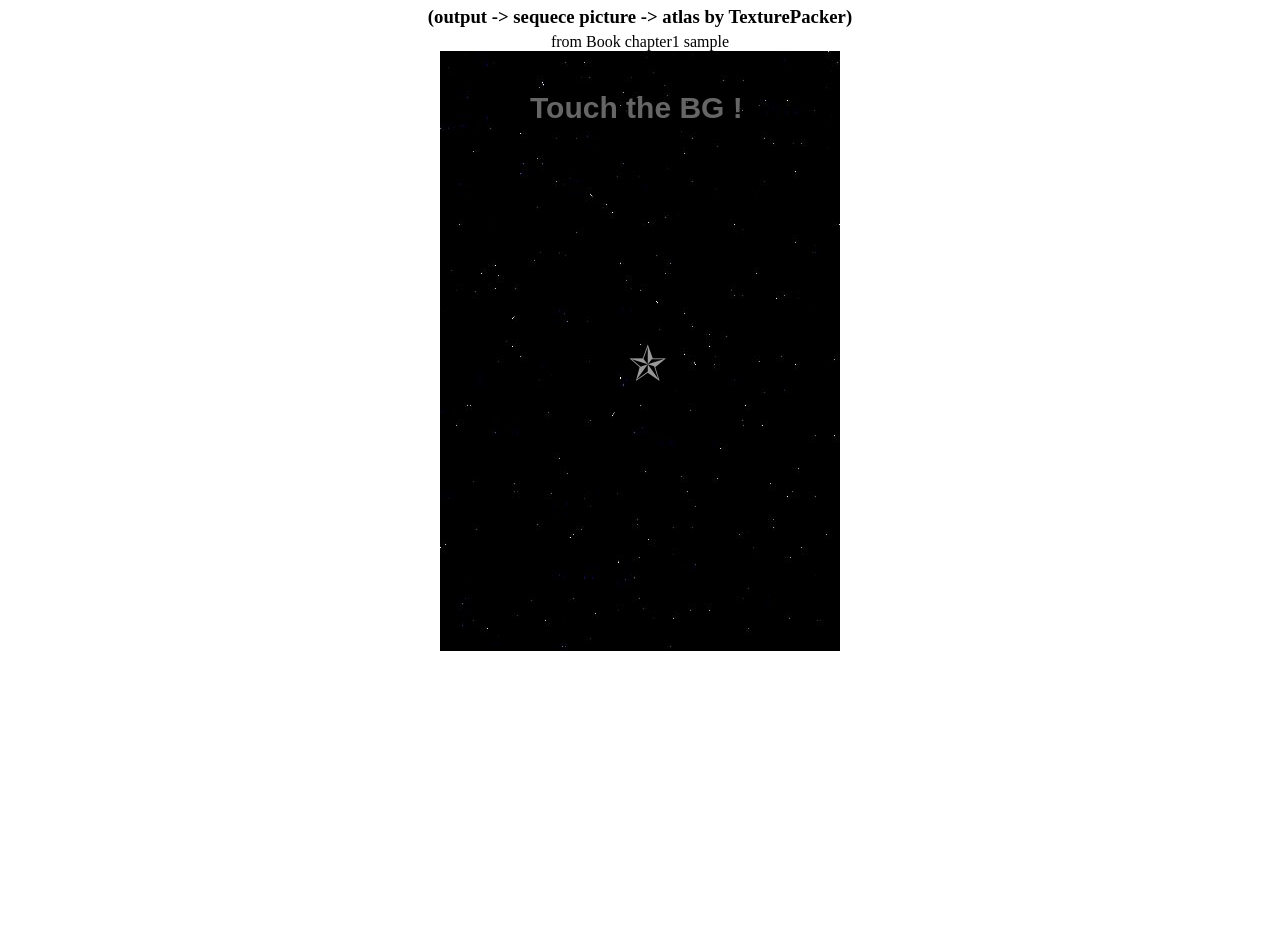
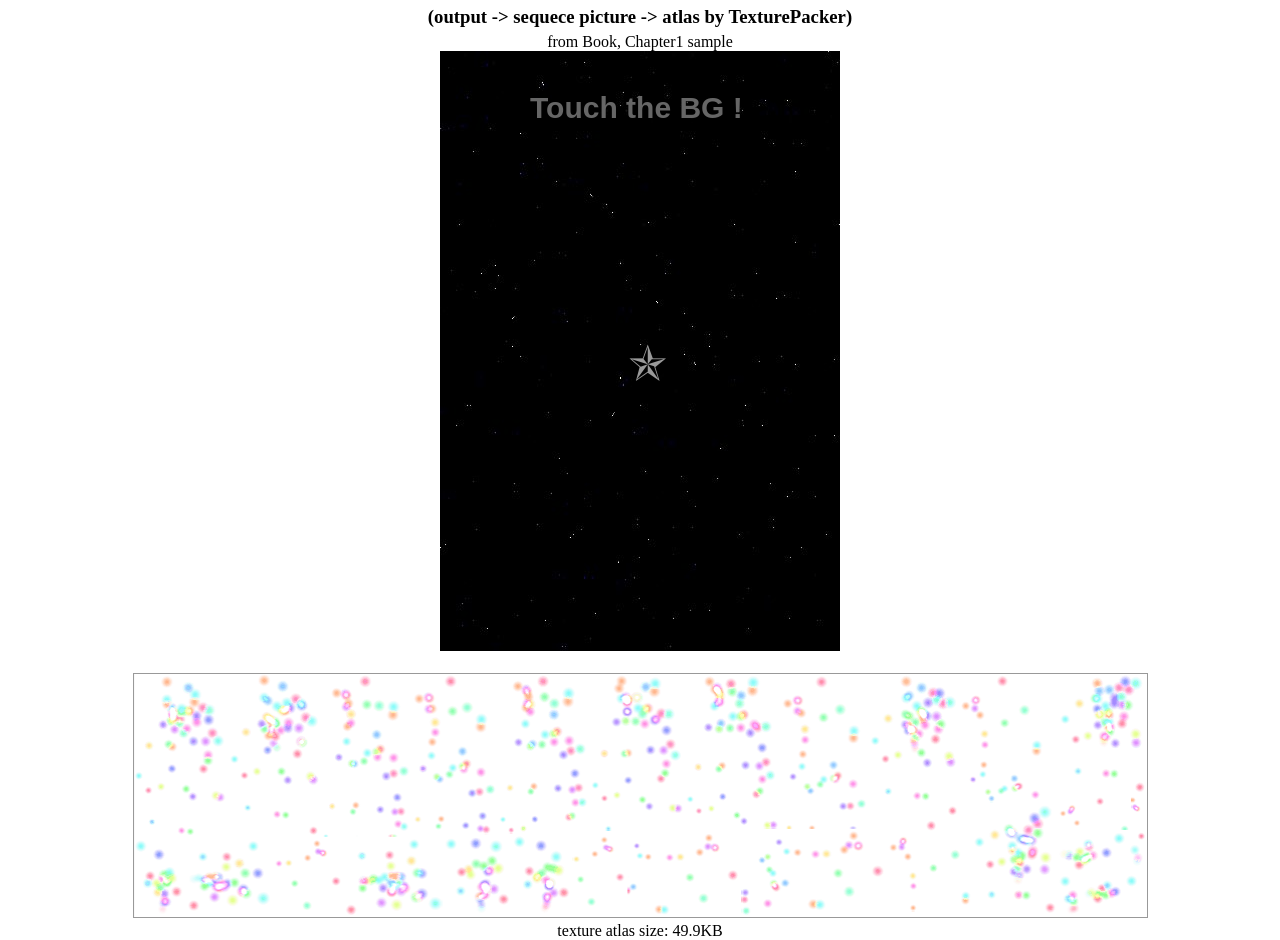
Before and after one commit to evofan/pixijs_effekseer, a plain HTML site: page index.html in a window 1280 px wide. Shown: the part 58-998 px from the top of the page. Before the commit the page ends 800 px from the top, so only its background shows below. Drawn offline with Linux system fonts and the light colour scheme; no server answers; animation ran at ten frames a second.

Commit message:
add atlas sample

```diff
--- a/index.html
+++ b/index.html
@@ -38,9 +38,11 @@
     <h2>Effekseer</h2>
     <h3>(output -> sequece picture -> atlas by TexturePacker)</h3>
 
-    <p>from Book chapter1 sample</p>
+    <p>from Book, Chapter1 sample</p>
 
     <div id="canvas"></div>
+
+    <p>&nbsp;<br><img src="images/pic_sample.png" alt="atlas" width="1015" height="245"><br>texture atlas size: 49.9KB</p>
 
   </div>
 
```
Also changed, not shown: images/pic_sample.png (added).
